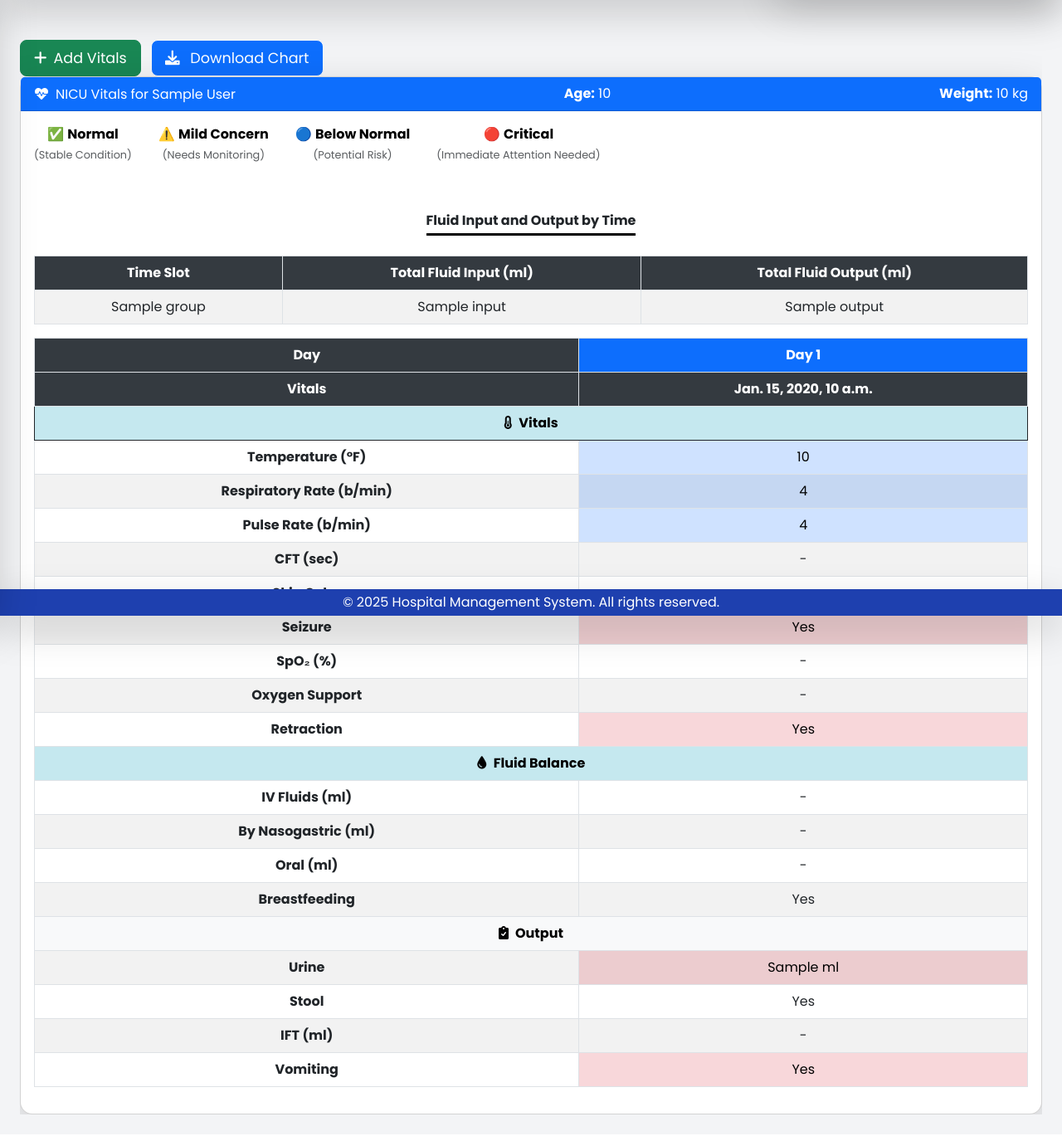
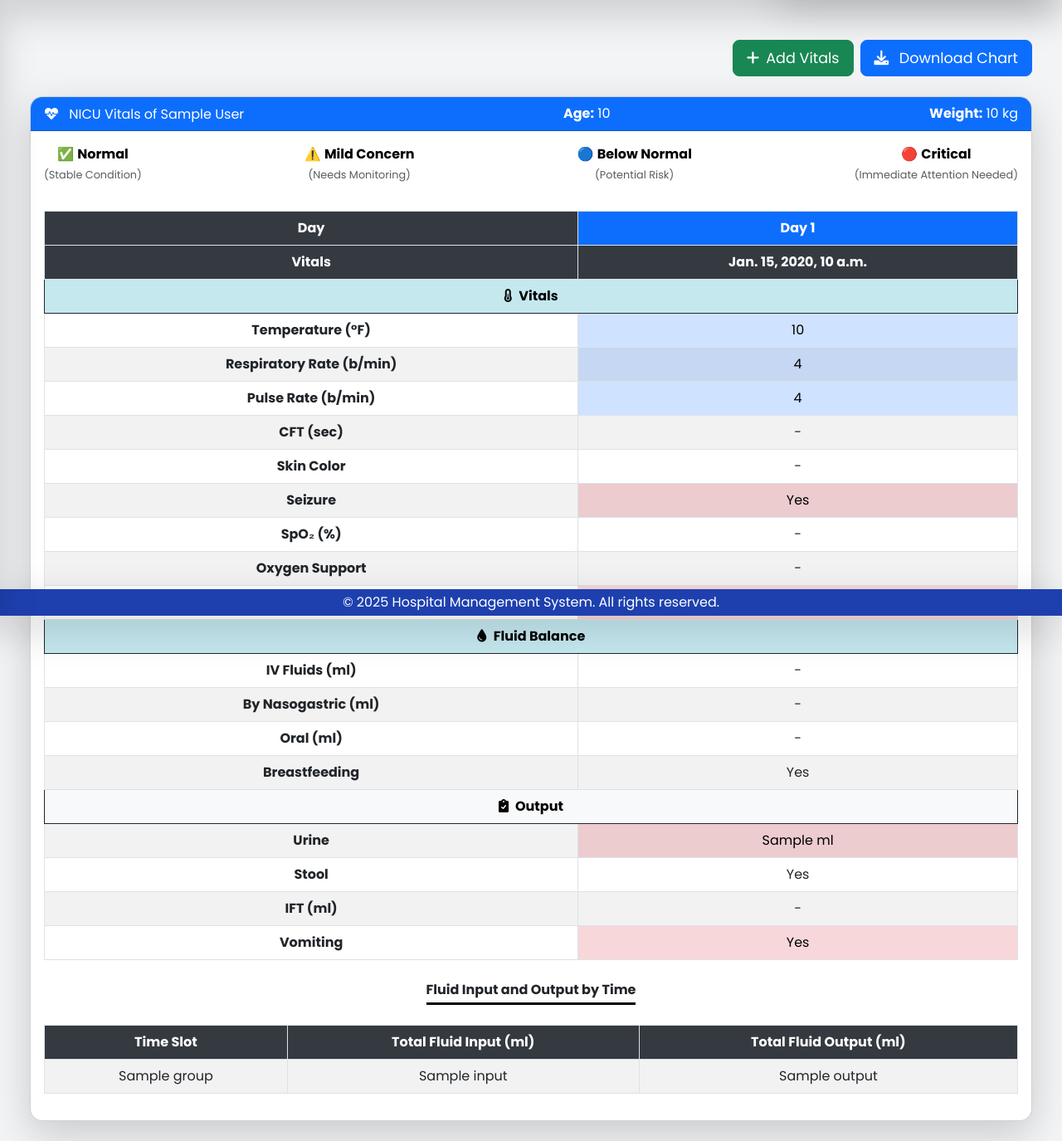
Before and after one commit to Avaneesh-Pathak/Hospital_Management_Software, a Django app: template hms/templates/hms/vitals/view_vitals.html in a window 1280 px wide. Shown: the part 58-1433 px from the top of the page at 83% size. Before the commit the page ends 1401 px from the top, so only its background shows below. Run offline with Django 3.2, Linux system fonts and the light colour scheme; the template is opened without the code that fills it: most values are stand-ins (such as "Sample title", 1, 10 or a date in 2020); some libraries are stand-ins or nearby versions.

Commit message:
Vitals done

```diff
--- a/hms/templates/hms/vitals/view_vitals.html
+++ b/hms/templates/hms/vitals/view_vitals.html
@@ -1,74 +1,57 @@
 {% extends 'hms/base.html' %}
 {% block content %}
-<div class="table-responsive mt-4">
-    <div class="align-items-right">
+<div class="container mt-4">
+    <!-- Action Buttons -->
+    <div class="d-flex justify-content-end mb-4">
         <a href="{% url 'add_nicu_vitals' ipd.id %}" class="btn btn-success btn-lg me-2">
             <i class="fas fa-plus me-2"></i>Add Vitals
         </a>
-        <button id="downloadChart" class="bg-primary text-white btn btn-light btn-lg">
+        <button id="downloadChart" class="btn btn-primary btn-lg text-white">
             <i class="fas fa-download me-2"></i> Download Chart
         </button>
     </div>
-    <div class="card shadow-lg">
+
+    <!-- Patient Information Card -->
+    <div class=" table-responsive card shadow-lg">
         <div class="card-header bg-primary text-white d-flex justify-content-between align-items-center">
             <h2 class="card-title mb-0">
-                <i class="fas fa-heartbeat me-2"></i>NICU Vitals for {{ ipd.patient.user.full_name }}
+                <i class="fas fa-heartbeat me-2"></i> NICU Vitals of  {{ ipd.patient.user.full_name }}
             </h2>
-            <p><strong>Age:</strong> {{ age }}</p>
-            <p><strong>Weight:</strong> {{ weight }} kg</p>
+                <p class="mb-0"><strong>Age:</strong> {{ age }}</p>
+                <p class="mb-0"><strong>Weight:</strong> {{ weight }} kg</p>
         </div>
+
+
+        <!-- Status Indicators -->
+        <div class="card-body p-0">
+            <table class="table table-borderless mb-0">
                 <tr>
-            <td colspan="100%">
-                <div class="d-flex justify-content-start align-items-center gap-3 p-2">
-                    <span class="table-success p-2 rounded text-center">
+                    <td colspan="100%" class="w-100 p-3">
+                        <div class="d-flex justify-content-between align-items-center">
+                            <span class="table-success rounded text-center">
                                 ✅ <strong>Normal</strong> <br>
                                 <small class="text-muted">(Stable Condition)</small>
                             </span>
-                    <span class="table-warning p-2 rounded text-center">
+                            <span class="table-warning rounded text-center">
                                 ⚠️ <strong>Mild Concern</strong> <br>
                                 <small class="text-muted">(Needs Monitoring)</small>
                             </span>
-                    <span class="table-primary p-2 rounded text-center">
+                            <span class="table-primary rounded text-center">
                                 🔵 <strong>Below Normal</strong> <br>
                                 <small class="text-muted">(Potential Risk)</small>
                             </span>
-                    <span class="table-danger p-2 rounded text-center">
+                            <span class="table-danger rounded text-center">
                                 🔴 <strong>Critical</strong> <br>
                                 <small class="text-muted">(Immediate Attention Needed)</small>
                             </span>
                         </div>
                     </td>
                 </tr>
+            </table>
+        </div>
 
         <div class="card-body">
             <div class="table-responsive">
-                <!-- Display grouped totals in a table -->
-                <!-- Centered Heading -->
-                <div class="text-center my-4">
-                    <h2 class="fw-bold" style="border-bottom: 3px solid #000; display: inline-block; padding-bottom: 5px;">
-                        Fluid Input and Output by Time
-                    </h2>
-                </div>
-                <table class="table table-bordered table-hover table-striped">
-                    <thead class="table-dark">
-                        <tr>
-                            <th class="fw-bold text-center">Time Slot</th>
-                            <th class="fw-bold text-center">Total Fluid Input (ml)</th>
-                            <th class="fw-bold text-center">Total Fluid Output (ml)</th>
-                        </tr>
-                    </thead>
-                    <tbody>
-                        {% for group, data in fluid_totals.items %}
-                        <tr>
-                            <td class="text-center">{{ group }}</td>
-                            <td class="text-center">{{ data.input }}</td>
-                            <td class="text-center">{{ data.output }}</td>
-                        </tr>
-                        {% endfor %}
-                    </tbody>
-                </table>
-
-
                 <table class="table table-bordered table-hover table-striped">
                     <thead class="table-dark">
                         <tr id="day-header">
@@ -186,7 +169,7 @@
                         </tr>
                         <!-- Section: Fluid Balance -->
                         <tr class="table-info">
-                            <td colspan="{{ vitals_list|length|add:1 }}" class="fw-bold text-center bg-light">
+                            <td colspan="{{ vitals_list|length|add:1 }}" class="fw-bold bg-light border border-dark">
                                 <i class="fas fa-tint me-2"></i>Fluid Balance
                             </td>
                         </tr>
@@ -227,7 +210,7 @@
                         </tr>
                         <!-- Section: Output -->
                         <tr class="table-info">
-                            <td colspan="{{ vitals_list|length|add:1 }}" class="fw-bold text-center bg-light">
+                            <td colspan="{{ vitals_list|length|add:1 }}" class="fw-bold bg-light border border-dark">
                                 <i class="fas fa-clipboard-check me-2"></i>Output
                             </td>
                         </tr>
@@ -281,6 +264,29 @@
                                 </td>
                             {% endfor %}
                         </tr>
+                    </tbody>
+                </table>
+                <div class="text-center my-4">
+                    <h2 class="fw-bold" style="border-bottom: 3px solid #000; display: inline-block; padding-bottom: 5px;">
+                        Fluid Input and Output by Time
+                    </h2>
+                </div>
+                <table class="table table-bordered table-hover table-striped">
+                    <thead class="table-dark">
+                        <tr>
+                            <th class="fw-bold text-center">Time Slot</th>
+                            <th class="fw-bold text-center">Total Fluid Input (ml)</th>
+                            <th class="fw-bold text-center">Total Fluid Output (ml)</th>
+                        </tr>
+                    </thead>
+                    <tbody>
+                        {% for group, data in fluid_totals.items %}
+                        <tr>
+                            <td class="text-center">{{ group }}</td>
+                            <td class="text-center">{{ data.input }}</td>
+                            <td class="text-center">{{ data.output }}</td>
+                        </tr>
+                        {% endfor %}
                     </tbody>
                 </table>
             </div>
```
Also changed, not shown: 1 other file. Lines whose indentation alone changed are shown as unchanged.
